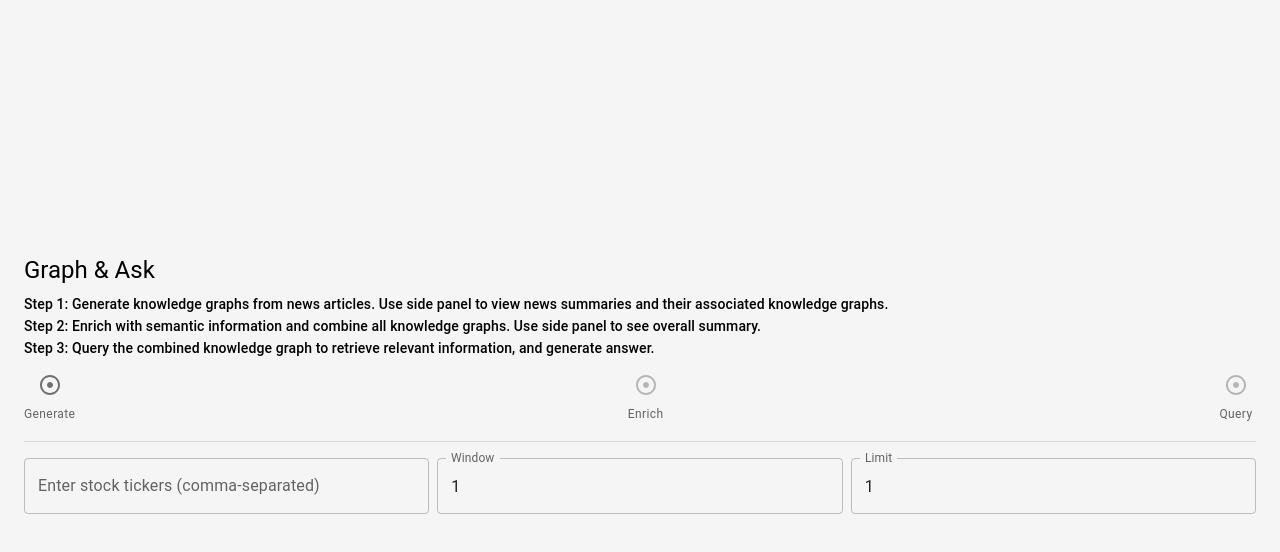
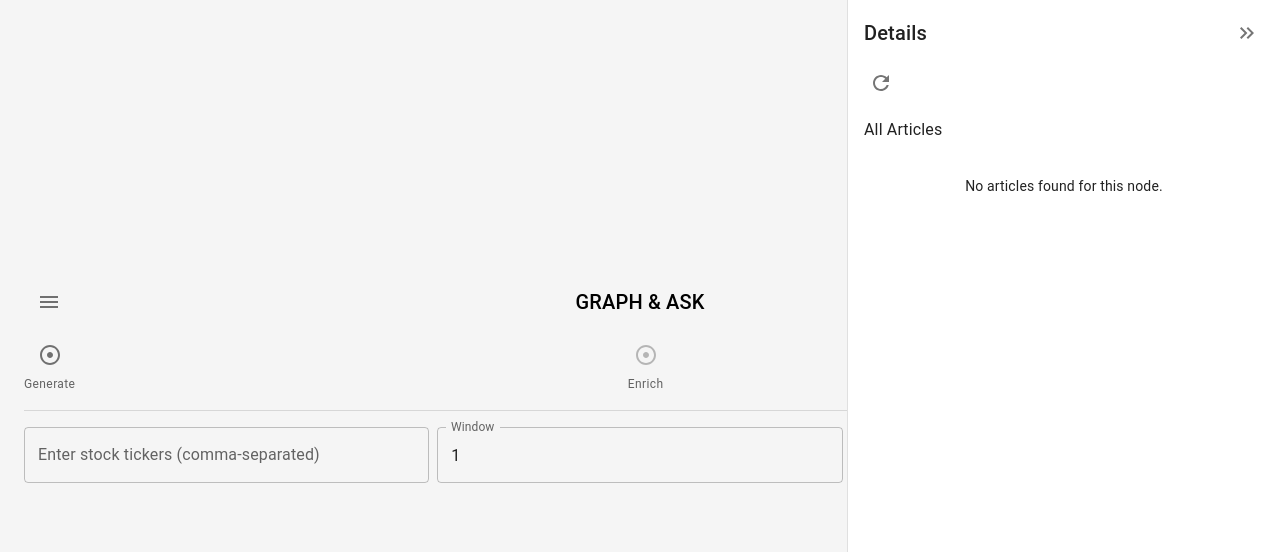
Before and after one commit to playgrdstar/kg_frontend, a React (Create React App) app: page / in a window 1280 px wide. Shown: the top 552 px of the page. Built offline with nearby package versions, Linux system fonts and the light colour scheme.

Commit message:
Updated right panel

```diff
--- a/src/App.tsx
+++ b/src/App.tsx
@@ -1,5 +1,5 @@
 import React, { useState } from "react";
-import { Box, Stack, Container, Typography, TextField, Button, IconButton, Divider, CircularProgress } from "@mui/material";
+import { Box, Stack, Container, Typography, TextField, Button, IconButton, Divider, CircularProgress, Drawer } from "@mui/material";
 import PanoramaFishEyeIcon from '@mui/icons-material/PanoramaFishEye';
 import AdjustIcon from '@mui/icons-material/Adjust';
 import GraphVisualization from "./components/GraphVisualization";
@@ -7,6 +7,11 @@ import QueryInterface from "./components/QueryInterface";
 import { Article, KnowledgeGraph, QueryResult, QueryAnswer, QueryResponse } from "./types/api.types";
 import { generateKG, enrichKG, queryKG } from "./services/api";
 import ArticlePanel from "./components/ArticlePanel";
+import HelpIcon from '@mui/icons-material/Help';
+import HelpPanel from "./components/HelpPanel";
+import MenuIcon from '@mui/icons-material/Menu';
+import KeyboardDoubleArrowLeftIcon from '@mui/icons-material/KeyboardDoubleArrowLeft';
+import KeyboardDoubleArrowRightIcon from '@mui/icons-material/KeyboardDoubleArrowRight';
 
 const App: React.FC = () => {
     const [kgData, setKgData] = useState<KnowledgeGraph | null>(null);
@@ -28,6 +33,8 @@ const App: React.FC = () => {
     const [selectedNodeId, setSelectedNodeId] = useState<string | null>(null);
     const [selectedNodes, setSelectedNodes] = useState<Set<string>>(new Set());
     const [queryResponse, setQueryResponse] = useState<QueryResponse | null>(null);
+    const [isHelpOpen, setIsHelpOpen] = useState<boolean>(false);
+    const [isRightPanelOpen, setIsRightPanelOpen] = useState<boolean>(true);
 
     const handleGenerateKG = async () => {
         if (!tickers.trim()) return;
@@ -120,16 +127,47 @@ const App: React.FC = () => {
 
     return (
         <Container maxWidth="xl">
-            <Typography variant="h5" gutterBottom>
-                Graph & Ask
+            <Box sx={{
+                transition: "margin-right 0.3s ease-in-out",
+                marginRight: isRightPanelOpen ? "400px" : 0,
+                width: "100%",
+                position: "relative"
+            }}>
+                <Box sx={{
+                    display: "flex",
+                    justifyContent: "space-between",
+                    alignItems: "center",
+                    mb: 2
+                }}>
+                    <IconButton
+                        onClick={() => setIsHelpOpen(true)}
+                        size="small"
+                        sx={{ ml: 1 }}
+                    >
+                        <MenuIcon />
+                    </IconButton>
+                    <Typography variant="h6">
+                        GRAPH & ASK
                     </Typography>
-            <Typography variant="subtitle2" gutterBottom>
-                Step 1: Generate knowledge graphs from news articles. Use side panel to view news summaries and their associated knowledge graphs.
-                <br />
-                Step 2: Enrich with semantic information and combine all knowledge graphs. Use side panel to see overall summary.
-                <br />
-                Step 3: Query the combined knowledge graph to retrieve relevant information, and generate answer.
-            </Typography>
+                    <IconButton
+                        onClick={() => setIsRightPanelOpen(!isRightPanelOpen)}
+                        size="small"
+                        sx={{ ml: 1 }}
+                    >
+                        <KeyboardDoubleArrowRightIcon
+                            sx={{
+                                transform: isRightPanelOpen ? 'rotate(0deg)' : 'rotate(180deg)',
+                                transition: 'transform 0.3s'
+                            }}
+                        />
+                    </IconButton>
+                </Box>
+
+                <HelpPanel
+                    open={isHelpOpen}
+                    onClose={() => setIsHelpOpen(false)}
+                />
+
                 <Box sx={{ mb: 4 }}>
                     <Stack direction="row" spacing={2} sx={{ justifyContent: 'space-between' }}>
                         <Stack direction="column" alignItems="center" position="relative">
@@ -271,7 +309,7 @@ const App: React.FC = () => {
                         <Box sx={{
                             display: "flex",
                             gap: 2,
-                        height: "600px"
+                            height: "600px",
                         }}>
                             <Box sx={{
                                 flex: 1,
@@ -320,19 +358,54 @@ const App: React.FC = () => {
                                     />
                                 )}
                             </Box>
-
+                        </Box>
+                    </Box>
+                )}
+                <Drawer
+                    anchor="right"
+                    open={isRightPanelOpen}
+                    onClose={() => setIsRightPanelOpen(false)}
+                    variant="persistent"
+                    PaperProps={{
+                        sx: {
+                            width: "400px",
+                            position: "fixed",
+                            height: "100%",
+                            top: 0,
+                            pt: 2,
+                            px: 2,
+                            transition: "transform 0.3s ease-in-out",
+                            transform: isRightPanelOpen ? "translateX(0)" : "translateX(100%)"
+                        }
+                    }}
+                >
+                    <Box sx={{
+                        display: "flex",
+                        justifyContent: "space-between",
+                        alignItems: "center",
+                        mb: 2
+                    }}>
+                        <Typography variant="h6">
+                            Details
+                        </Typography>
+                        <IconButton
+                            onClick={() => setIsRightPanelOpen(false)}
+                            size="small"
+                        >
+                            <KeyboardDoubleArrowRightIcon />
+                        </IconButton>
+                    </Box>
                     <ArticlePanel
                         articles={getRelevantArticles(selectedNodeId)}
                         selectedNodeId={selectedNodeId}
                         onClose={() => setSelectedNodeId(null)}
-                            kgSummary={kgData.summary}
+                        kgSummary={kgData?.summary}
                         isEnriched={completedSteps.enrich}
                         queryResponse={queryResponse}
                         currentQuery={query}
                     />
+                </Drawer>
             </Box>
-                </Box>
-            )}
         </Container>
     );
 };
--- /dev/null
+++ b/src/components/HelpPanel.tsx
@@ -0,0 +1,74 @@
+import React from "react";
+import {
+    Drawer,
+    Box,
+    Typography,
+    IconButton,
+    List,
+    ListItem,
+    ListItemIcon,
+    ListItemText,
+} from "@mui/material";
+import CloseIcon from "@mui/icons-material/Close";
+import LooksOneIcon from "@mui/icons-material/LooksOne";
+import LooksTwoIcon from "@mui/icons-material/LooksTwo";
+import Looks3Icon from "@mui/icons-material/Looks3";
+
+interface HelpPanelProps {
+    open: boolean;
+    onClose: () => void;
+}
+
+const HelpPanel: React.FC<HelpPanelProps> = ({ open, onClose }) => {
+    return (
+        <Drawer
+            anchor="left"
+            open={open}
+            onClose={onClose}
+            PaperProps={{
+                sx: { width: "400px", p: 2 }
+            }}
+        >
+            <Box sx={{ display: "flex", justifyContent: "space-between", alignItems: "center", mb: 2 }}>
+                <Typography variant="h6">How to Use</Typography>
+                <IconButton onClick={onClose} size="small">
+                    <CloseIcon />
+                </IconButton>
+            </Box>
+
+            <List>
+                <ListItem>
+                    <ListItemIcon>
+                        <LooksOneIcon color="primary" />
+                    </ListItemIcon>
+                    <ListItemText
+                        primary="Generate Knowledge Graph"
+                        secondary="Generate knowledge graphs from news articles. Use side panel to view news summaries and their associated knowledge graphs."
+                    />
+                </ListItem>
+
+                <ListItem>
+                    <ListItemIcon>
+                        <LooksTwoIcon color="primary" />
+                    </ListItemIcon>
+                    <ListItemText
+                        primary="Enrich Knowledge Graph"
+                        secondary="Enrich with semantic information and combine all knowledge graphs. Use side panel to see overall summary."
+                    />
+                </ListItem>
+
+                <ListItem>
+                    <ListItemIcon>
+                        <Looks3Icon color="primary" />
+                    </ListItemIcon>
+                    <ListItemText
+                        primary="Query Knowledge Graph"
+                        secondary="Query the combined knowledge graph to retrieve relevant information, and generate answer."
+                    />
+                </ListItem>
+            </List>
+        </Drawer>
+    );
+};
+
+export default HelpPanel;
```
Also changed, not shown: src/components/ArticlePanel.tsx (+2 -31 lines), src/components/GraphVisualization.tsx (+38 -21 lines). Lines whose indentation alone changed are shown as unchanged.
